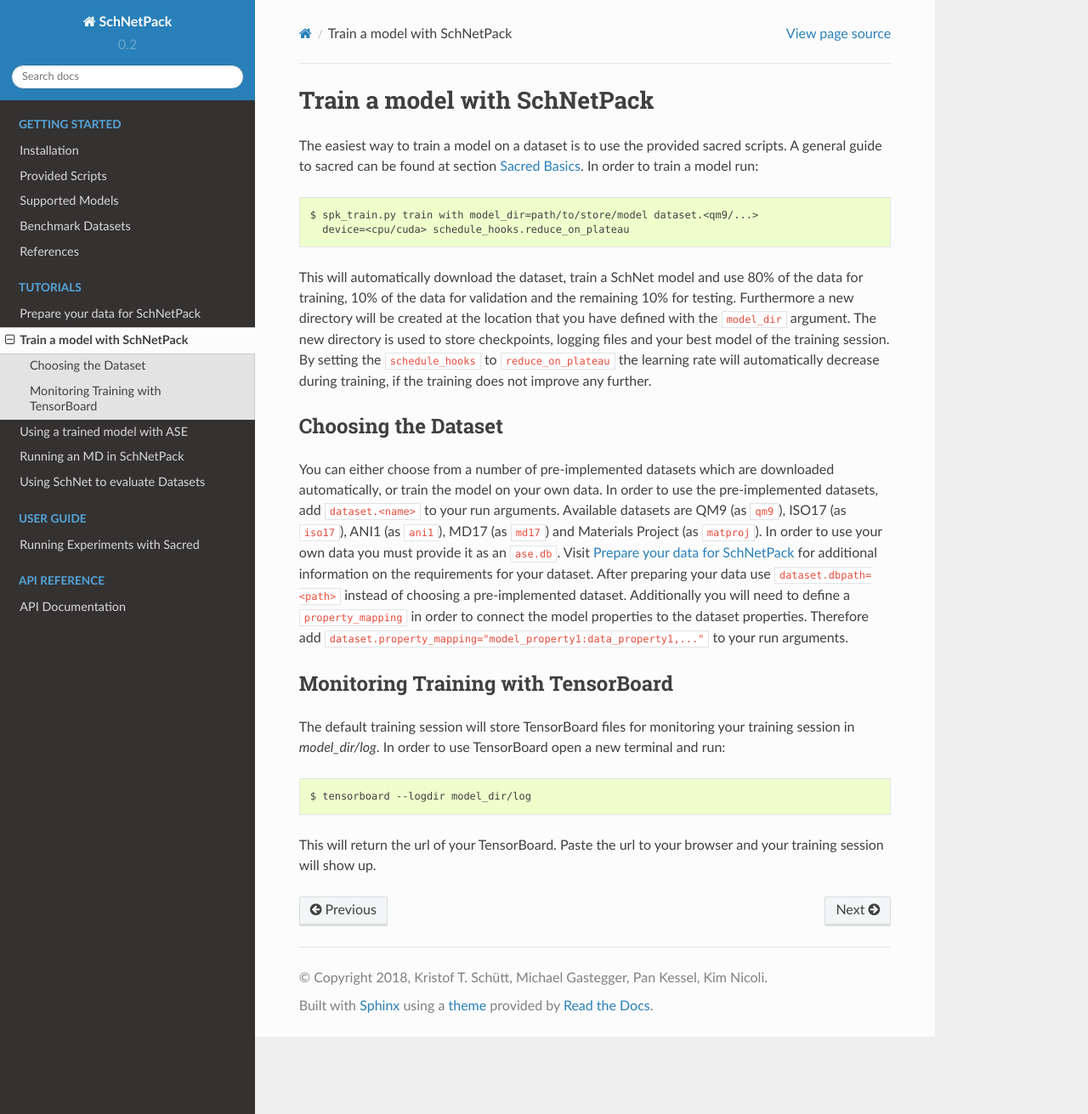
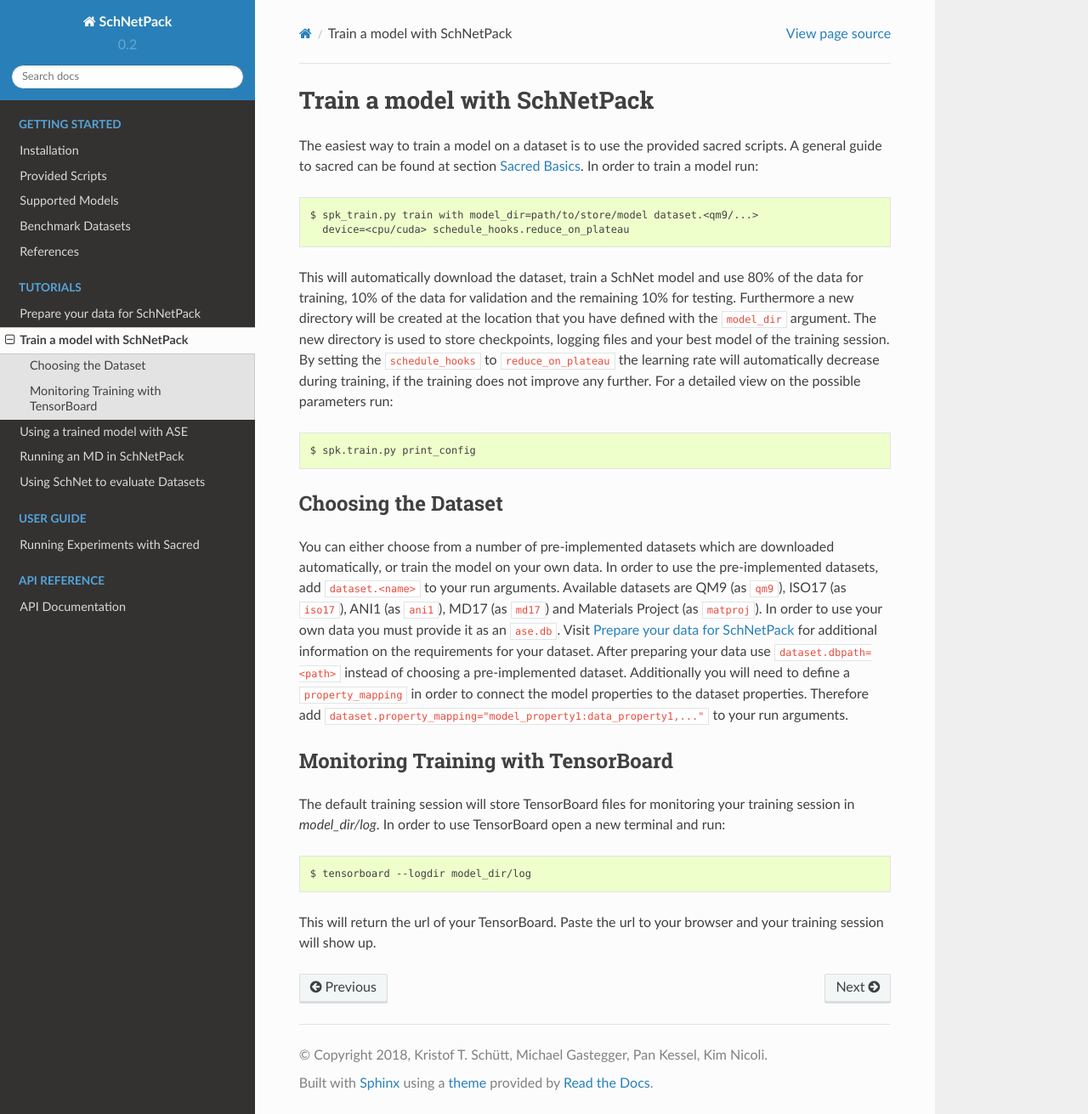
Before and after one commit to atomistic-machine-learning/schnetpack, a Sphinx documentation site: the page built from docs/tutorials/trainmodel.rst, in a window 1280 px wide and 1311 px high. Shown: the whole window at 85% size. Built offline with Sphinx 7.4.7 and the Read the Docs theme 2.0.0, drawn with Linux system fonts in a browser that asks for light colours.

Commit message:
small fix

```diff
--- a/docs/tutorials/trainmodel.rst
+++ b/docs/tutorials/trainmodel.rst
@@ -18,7 +18,10 @@ location that you have defined with the ``model_dir`` argument. The new
 directory is used to store checkpoints, logging files and your best model of
 the training session. By setting the ``schedule_hooks`` to
 ``reduce_on_plateau`` the learning rate will automatically decrease during
-training, if the training does not improve any further.
+training, if the training does not improve any further. For a detailed view
+on the possible parameters run::
+
+    $ spk.train.py print_config
 
 Choosing the Dataset
 --------------------
```
Also changed, not shown: 1 other file.
